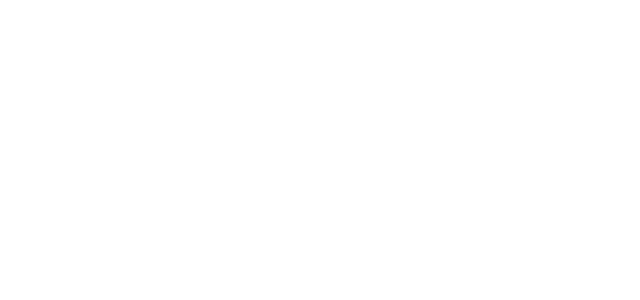
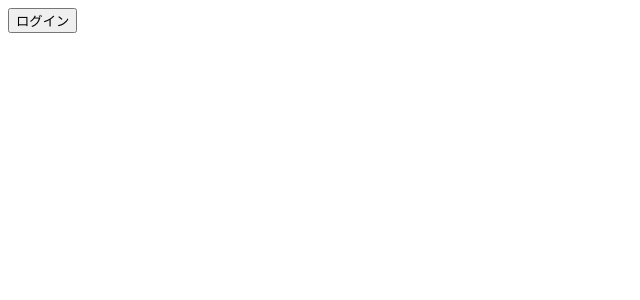
Before and after one commit to ham-cap/memo-app-react, a React (Create React App) app: page / in a window 1280 px wide. Shown: the top 300 px of the page, without its empty margins (0-640 px from the left). Built offline with nearby package versions, Linux system fonts and the light colour scheme.

Commit message:
ログイン/ログアウトボタンを追加

```diff
--- a/src/App.jsx
+++ b/src/App.jsx
@@ -1,13 +1,13 @@
-import { React, useContext, createContext } from 'react'
+import { React, useState, createContext } from 'react'
 import MemosSection from './MemosSection.jsx'
 
-export const IsLoggedIn = createContext(false)
+export const IsLoggedIn = createContext()
 
 function App () {
-  const isLoggedIn = useContext(IsLoggedIn)
+  const [isloggedIn, setIsLoggedIn] = useState(false)
   return (
     <div>
-      <IsLoggedIn.Provider value={isLoggedIn}>
+      <IsLoggedIn.Provider value={[isloggedIn, setIsLoggedIn]}>
         <MemosSection />
       </IsLoggedIn.Provider>
     </div>
--- a/src/MemosSection.jsx
+++ b/src/MemosSection.jsx
@@ -9,7 +9,7 @@
   const [isVisible, setIsVisible] = useState(false)
   const [indexOfSelectedMemo, setIndexOfSelectedMemo] = useState(null)
   const memos = useMemos()
-  const isLoggedIn = useContext(IsLoggedIn)
+  const [isLoggedIn, setIsLoggedIn] = useContext(IsLoggedIn)
 
   const closeForm = () => {
     setIsVisible(false)
@@ -25,6 +25,9 @@
   return (
     <div className="listContainer">
       <div>
+        <button onClick={() => setIsLoggedIn(!isLoggedIn)}>
+          {isLoggedIn ? 'ログアウト' : 'ログイン'}
+        </button>
         <MemoList memos={memos} displayForm={displayForm} />
         {isLoggedIn && (
           <button className="linkForCreateForm" onClick={displayForm}>
```
